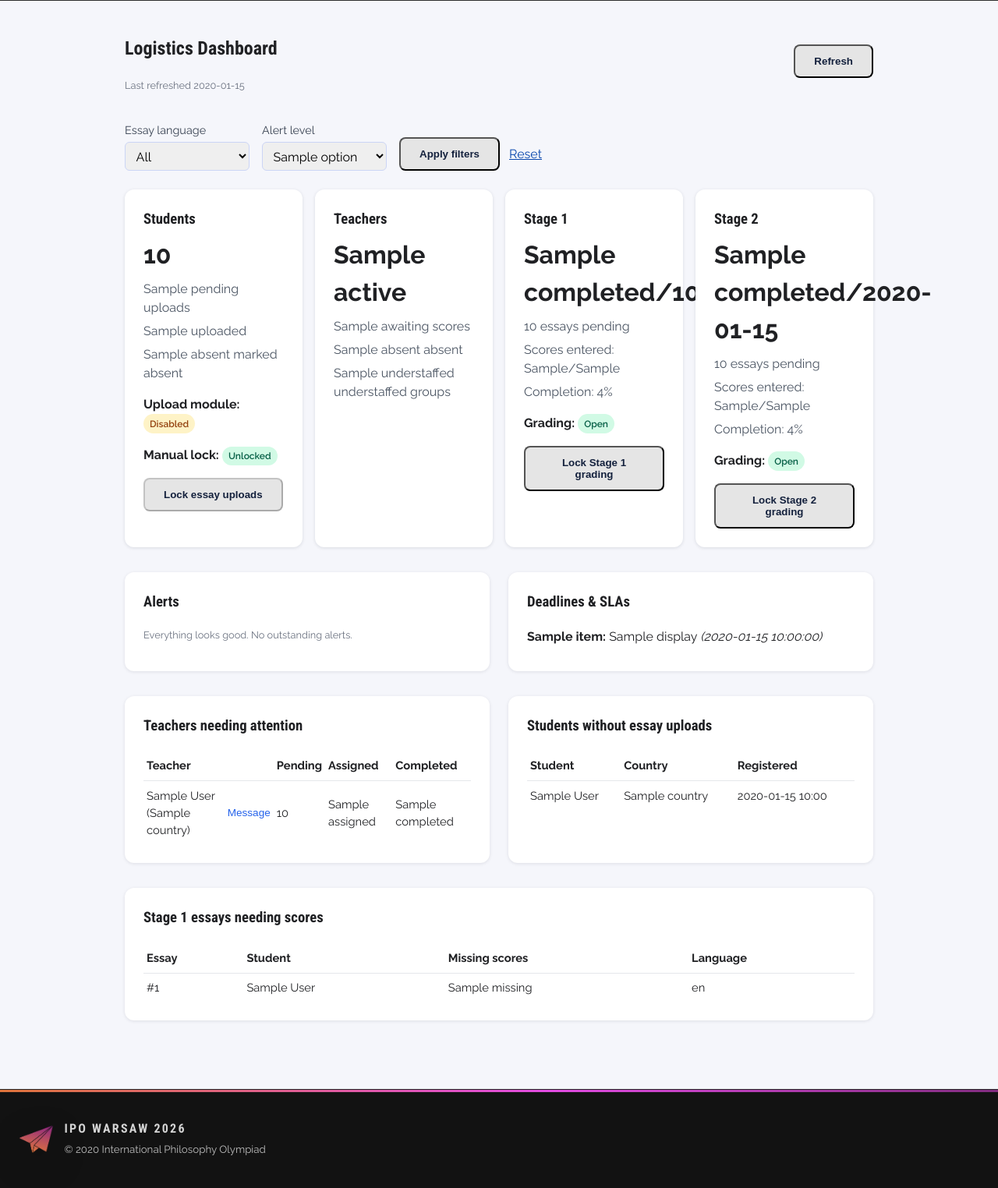
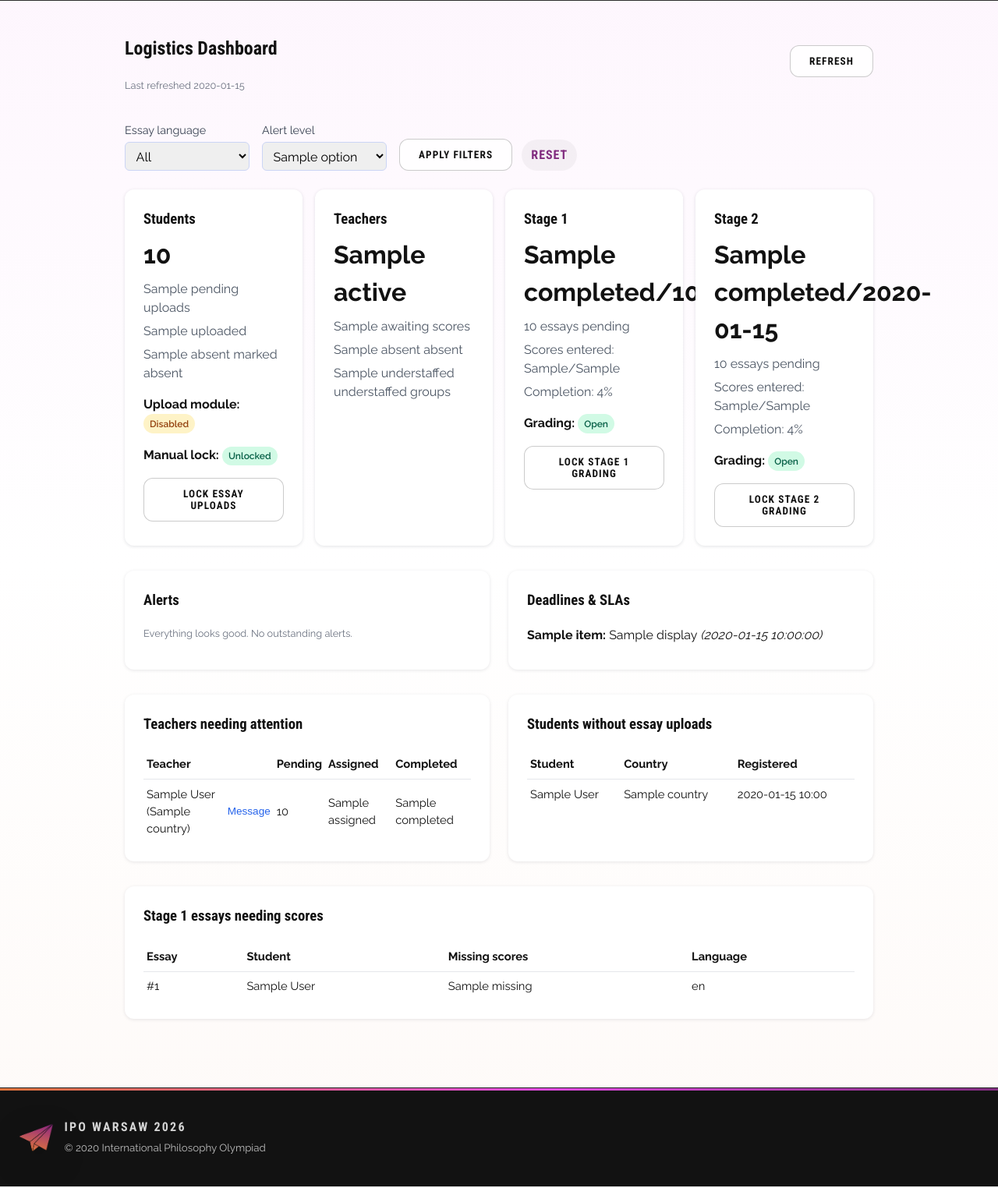
Before and after one commit to PanBartosz/IPO, a Python web app: template ipo_app/templates/admin/dashboard.html in a window 1280 px wide. Shown: the part 137-1661 px from the top of the page at 78% size. Run offline with Jinja, Linux system fonts and the light colour scheme; the template is opened without the code that fills it: most values are stand-ins (such as "Sample title", 1, 10 or a date in 2020).

Commit message:
Apply IPO 2026 theme tokens and buttons

```diff
--- a/ipo_app/static/css/main.css
+++ b/ipo_app/static/css/main.css
@@ -10,14 +10,27 @@
   --font-heading: "Roboto Condensed", "Arial Narrow", system-ui, -apple-system, "Segoe UI", sans-serif;
   --font-body: "Raleway", system-ui, -apple-system, "Segoe UI", sans-serif;
   --brand-gradient: linear-gradient(270deg, var(--brand-purple) 0%, var(--brand-magenta) 45%, var(--brand-orange) 100%);
+  --page-bg: var(--brand-white);
+  --surface: rgba(255, 255, 255, 0.94);
+  --text: var(--brand-black);
+  --text-muted: rgba(18, 18, 18, 0.72);
+  --border: rgba(18, 18, 18, 0.14);
+  --border-strong: rgba(18, 18, 18, 0.22);
+  --shadow-sm: 0 1px 2px rgba(18, 18, 18, 0.06), 0 14px 34px rgba(18, 18, 18, 0.08);
+  --shadow-md: 0 18px 60px rgba(18, 18, 18, 0.12);
+  --radius-sm: 12px;
+  --radius-md: 16px;
+  --radius-lg: 22px;
   font-family: var(--font-body);
   line-height: 1.5;
 }
 
 body {
   margin: 0;
-  background: #f5f6fb;
-  color: #202124;
+  min-height: 100vh;
+  background: linear-gradient(180deg, rgba(225, 76, 225, 0.06) 0%, var(--brand-white) 52%, rgba(222, 116, 59, 0.04) 100%);
+  color: var(--text);
+  text-rendering: optimizeLegibility;
 }
 
 h1,
@@ -30,11 +43,18 @@ h6 {
 }
 
 a {
-  color: #0645ad;
+  color: var(--brand-purple);
+  text-decoration-thickness: 2px;
+  text-underline-offset: 0.15em;
 }
 
 a:hover {
-  color: #0b61d0;
+  color: var(--brand-magenta);
+}
+
+:where(a, button, input, select, textarea):focus-visible {
+  outline: 3px solid rgba(225, 76, 225, 0.42);
+  outline-offset: 2px;
 }
 
 .container {
@@ -227,29 +247,73 @@ a:hover {
 }
 
 .button {
-  display: inline-block;
+  position: relative;
+  display: inline-flex;
+  align-items: center;
+  justify-content: center;
+  gap: 0.4rem;
   padding: 0.75rem 1.5rem;
-  border-radius: 8px;
-  background: #fca311;
-  color: #14213d;
+  border-radius: var(--radius-sm);
+  border: 1px solid rgba(255, 255, 255, 0.2);
+  background: var(--brand-gradient);
+  color: var(--brand-white);
   text-decoration: none;
-  font-weight: 600;
+  font-family: var(--font-heading);
+  font-weight: 700;
+  letter-spacing: 0.08em;
+  text-transform: uppercase;
+  box-shadow: var(--shadow-sm);
+  transition: transform 180ms ease, box-shadow 180ms ease, filter 180ms ease;
+  overflow: hidden;
+}
+
+.button::before {
+  content: "";
+  position: absolute;
+  inset: 0;
+  background: linear-gradient(180deg, rgba(255, 255, 255, 0.22) 0%, rgba(255, 255, 255, 0) 65%);
+  opacity: 0.75;
+  clip-path: polygon(0 0, 72% 0, 100% 42%, 100% 100%, 0 100%);
+  pointer-events: none;
+}
+
+.button > * {
+  position: relative;
+  z-index: 1;
+}
+
+.button:hover {
+  transform: translateY(-1px);
+  box-shadow: var(--shadow-md);
+  filter: saturate(1.04);
 }
 
 .button.small {
   padding: 0.45rem 0.9rem;
-  border-radius: 6px;
   font-size: 0.95rem;
 }
 
 .button.secondary {
-  background: #e5e5e5;
-  color: #14213d;
+  border: 1px solid var(--border-strong);
+  background: rgba(255, 255, 255, 0.85);
+  color: var(--brand-black);
+  box-shadow: none;
+}
+
+.button.secondary::before {
+  opacity: 0;
+}
+
+.button.secondary:hover {
+  filter: none;
+  box-shadow: var(--shadow-sm);
 }
 
 .button.danger {
   background: #dc2626;
   color: #fff;
+  border-color: rgba(255, 255, 255, 0.18);
+  box-shadow: var(--shadow-sm);
 }
 
 .button.danger:hover {
@@ -258,8 +322,27 @@ a:hover {
 }
 
 .button-link {
-  border: none;
+  display: inline-flex;
+  align-items: center;
+  gap: 0.35rem;
+  border: 1px solid transparent;
+  border-radius: 999px;
+  padding: 0.45rem 0.7rem;
+  background: rgba(18, 18, 18, 0.04);
+  color: var(--brand-purple);
   cursor: pointer;
+  font-family: var(--font-heading);
+  font-weight: 700;
+  letter-spacing: 0.06em;
+  text-transform: uppercase;
+  text-decoration: none;
+  transition: background 180ms ease, color 180ms ease, border-color 180ms ease;
+}
+
+.button-link:hover {
+  background: rgba(18, 18, 18, 0.08);
+  border-color: rgba(18, 18, 18, 0.12);
+  color: var(--brand-magenta);
 }
 
 .button-link:disabled {
```
